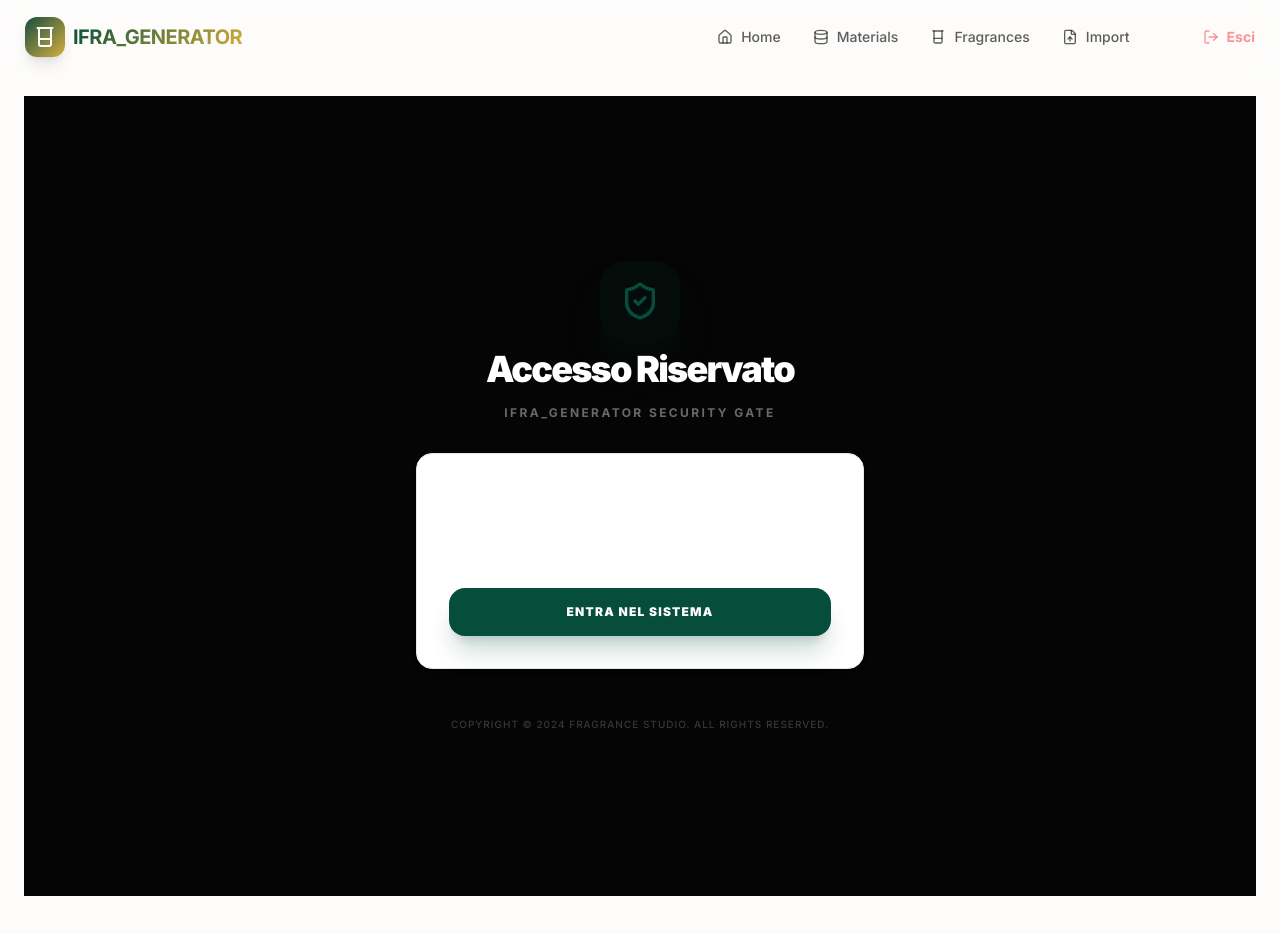
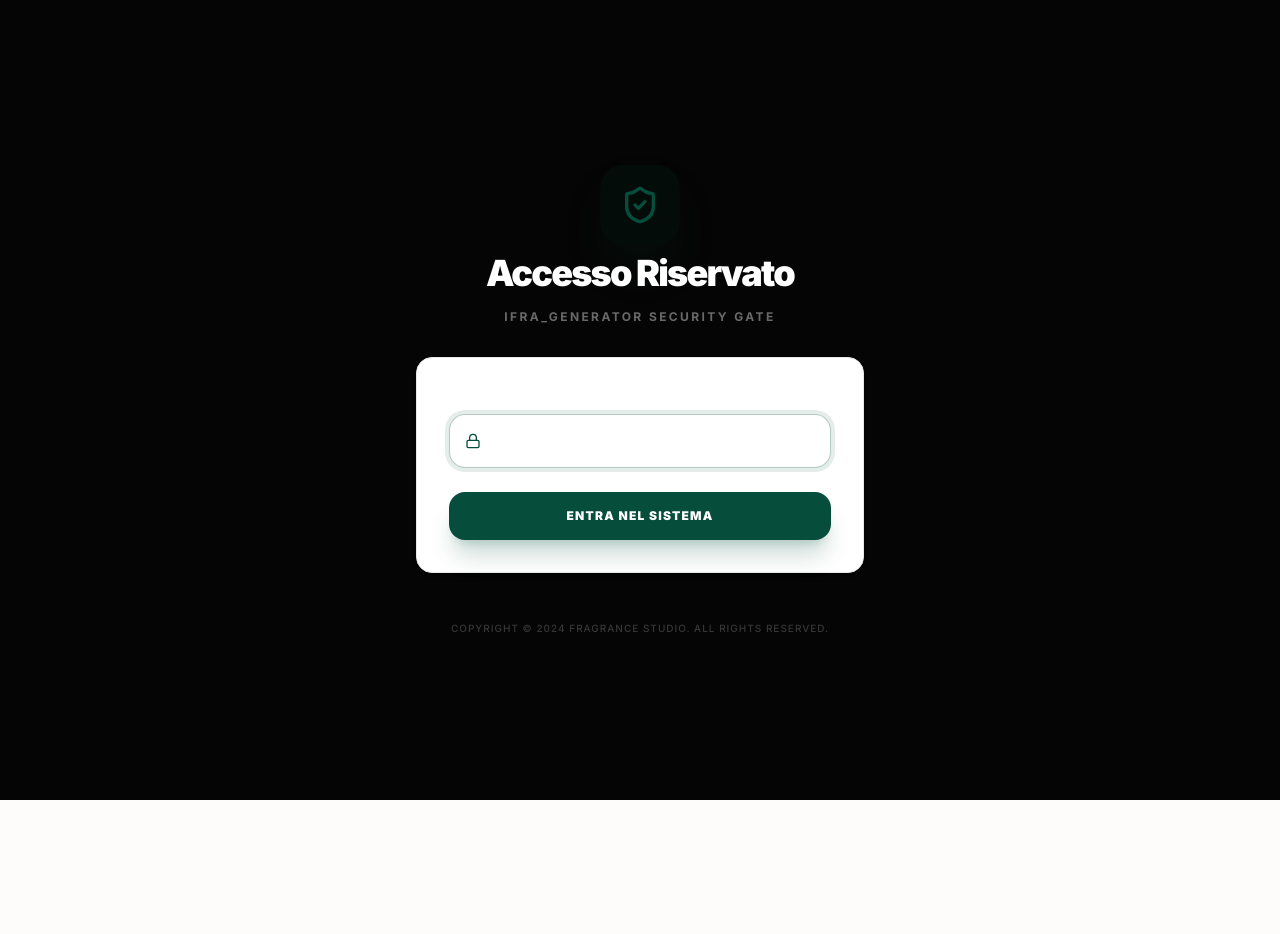
Before and after one commit to MAVIE-CRM/ifra_generator, a Next.js app: page /login in a window 1280 px wide. Shown: the top 934 px of the page. After the commit the page ends 800 px from the top, so only its background shows below. Built offline with nearby package versions, Linux system fonts and the light colour scheme.

Commit message:
fix: Hide navigation on login and force fullscreen

```diff
--- a/src/app/login/page.tsx
+++ b/src/app/login/page.tsx
@@ -38,8 +38,8 @@ export default function LoginPage() {
   };
 
   return (
-    <div className="min-h-screen flex items-center justify-center bg-[#050505] p-6">
-      <div className="w-full max-w-md space-y-8 animate-in fade-in zoom-in-95 duration-700">
+    <div className="fixed inset-0 z-[100] flex items-center justify-center bg-[#050505] p-6 overflow-y-auto">
+      <div className="w-full max-w-md space-y-8 animate-in fade-in zoom-in-95 duration-700 py-10">
         <div className="text-center space-y-4">
           <div className="inline-flex items-center justify-center w-20 h-20 rounded-3xl bg-primary/10 text-primary mb-2 shadow-2xl shadow-primary/20">
             <ShieldCheck className="w-10 h-10" />
@@ -48,7 +48,7 @@ export default function LoginPage() {
           <p className="text-white/40 text-xs font-bold uppercase tracking-[0.2em]">IFRA_GENERATOR Security Gate</p>
         </div>
 
-        <form onSubmit={handleLogin} className="luxury-card p-8 bg-white/[0.03] border-white/5 space-y-6">
+        <form onSubmit={handleLogin} className="luxury-card p-8 bg-white/[0.03] border-white/5 space-y-6 relative z-[101]">
           <div className="space-y-2">
             <label className="text-[10px] font-black uppercase tracking-widest text-white/30 px-1">Password della Piattaforma</label>
             <div className="relative group">
@@ -56,8 +56,9 @@ export default function LoginPage() {
               <input
                 type="password"
                 required
-                className="w-full bg-white/5 border border-white/10 rounded-2xl pl-12 pr-4 py-4 text-sm text-white focus:outline-none focus:ring-4 focus:ring-primary/10 focus:border-primary/30 transition-all"
-                placeholder="••••••••••••"
+                autoFocus
+                className="w-full bg-white/5 border border-white/10 rounded-2xl pl-12 pr-4 py-4 text-sm text-white focus:outline-none focus:ring-4 focus:ring-primary/10 focus:border-primary/30 transition-all placeholder:text-white/10"
+                placeholder="Inserisci password..."
                 value={password}
                 onChange={(e) => setPassword(e.target.value)}
               />
--- a/src/components/Navigation.tsx
+++ b/src/components/Navigation.tsx
@@ -13,6 +13,9 @@ const navItems = [
 
 export function Navigation() {
   const pathname = usePathname();
+
+  // Nascondi la navigazione nella pagina di login
+  if (pathname === '/login') return null;
 
   return (
     <nav className="fixed top-0 left-0 right-0 z-50 glass border-b border-white/10 px-6 py-4">
```
